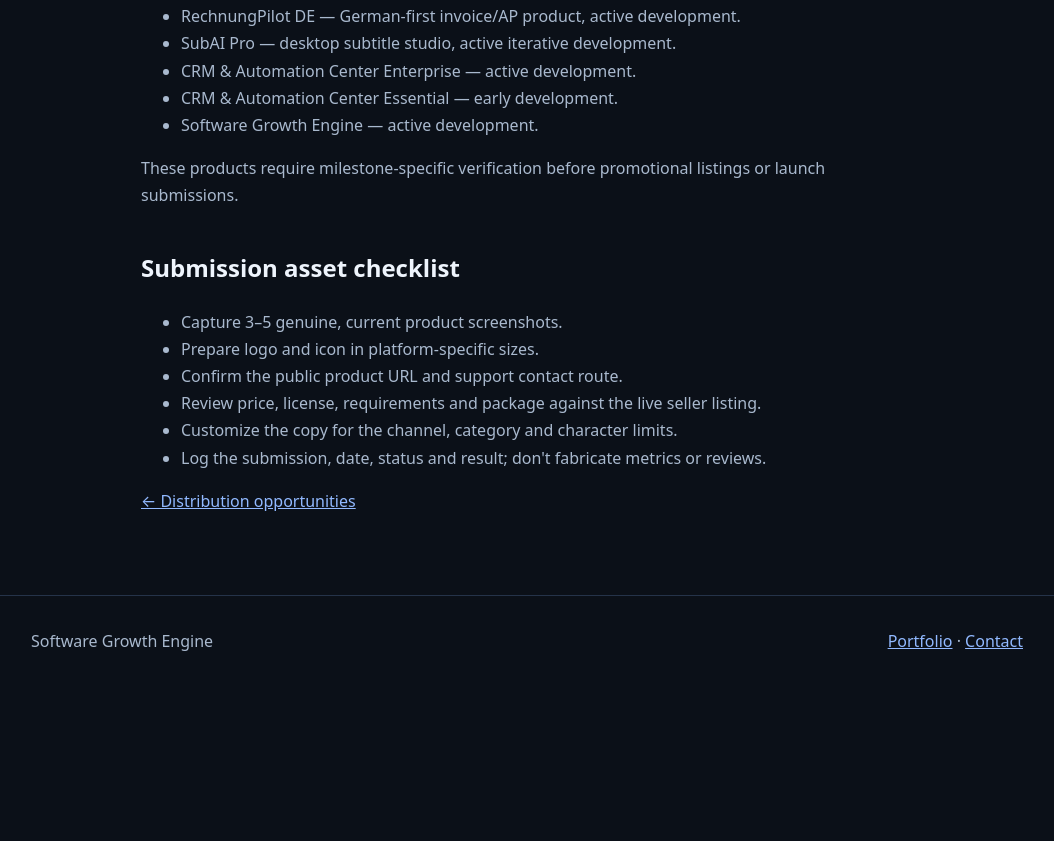
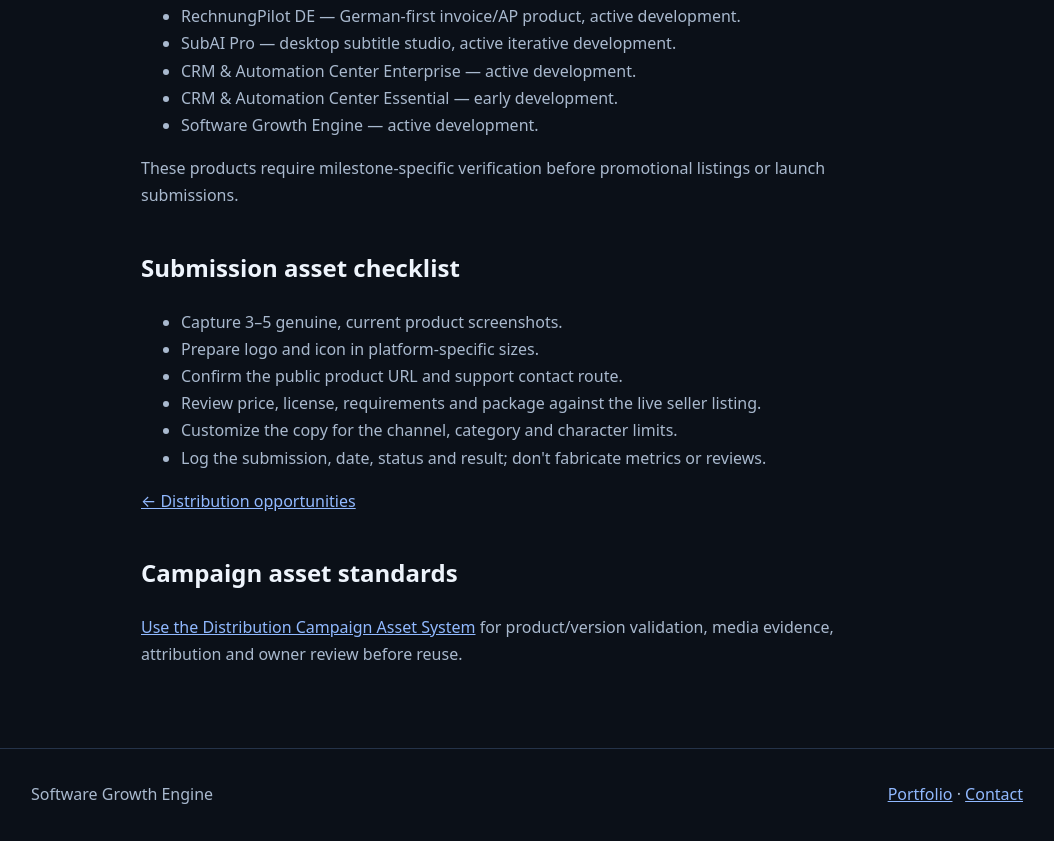
Before and after one commit to sayedshikh/SGE-Software-Growth-Engine, a plain HTML site: page site/distribution-copy-kit.html in a window 1280 px wide. Shown: the part 3274-4115 px from the top of the page, without its empty margins (113-1167 px from the left). Before the commit the page ends 3961 px from the top, so only its background shows below. Drawn offline with Linux system fonts and the light colour scheme.

Commit message:
Link campaign asset standards in copy kit

```diff
--- a/site/distribution-copy-kit.html
+++ b/site/distribution-copy-kit.html
@@ -4,4 +4,4 @@
 <h2>2 — Freelance Command Center Android</h2><article class="panel"><h3>Tagline</h3><p>Manage freelance business details from your Android phone.</p><h3>Short description</h3><p>The Android edition helps freelancers manage clients, projects and tasks, invoices, income and expenses, follow-ups, time tracking and pricing from a mobile workflow. Verify compatibility, package and current delivery details on the seller listing.</p><h3>Audience</h3><p>Freelancers and independent service providers who prefer to manage their workflow on Android.</p><h3>Keywords</h3><p>freelancer app, freelance business manager, client management Android, project tracker Android, invoice tracker</p><h3>CTA</h3><p><a href="https://payhip.com/b/9qw0m">Payhip</a> · <a href="https://saydelshikh.gumroad.com/l/freelance-command-center-android">Gumroad</a></p></article>
 <h2>3 — Freelance Command Center Self-Hosted</h2><article class="panel"><h3>Tagline</h3><p>Run a freelance business management workflow on infrastructure you control.</p><h3>Short description</h3><p>The self-hosted edition is a freelance business management system covering clients, projects, tasks and follow-ups, quotes and invoices, income and expenses, time, goals, analytics and pricing tools. Installation requires a supported Node.js and PostgreSQL environment; hosting, access security, backups and maintenance remain the customer's responsibility. Confirm current version and package contents before submission.</p><h3>Audience</h3><p>Technically capable freelancers or small teams seeking self-hosted deployment.</p><h3>Keywords</h3><p>self hosted freelancer software, freelance CRM, client management, project management, self hosted business tools</p><h3>CTA</h3><p><a href="https://payhip.com/b/aOIVr">Payhip</a> · <a href="https://saydelshikh.gumroad.com/l/FreelanceCommandcenter">Gumroad</a></p></article>
 <h2>4 — CleanSubtitle AI</h2><article class="panel"><h3>Draft positioning (verification required)</h3><p>Subtitle cleanup workflows with AI-assisted correction and preservation-focused editing safeguards.</p><p>Before using this copy, verify the current product version, feature set, AI provider options, supported file formats, packaging, licensing, privacy behavior and seller page details. Do not submit this product based solely on this draft.</p><h3>CTA</h3><p><a href="https://saydelshikh.gumroad.com/l/cleansubtitle-ai">Gumroad listing</a></p></article>
-<h2>Products under development — not submission copy</h2><ul><li>RechnungPilot DE — German-first invoice/AP product, active development.</li><li>SubAI Pro — desktop subtitle studio, active iterative development.</li><li>CRM &amp; Automation Center Enterprise — active development.</li><li>CRM &amp; Automation Center Essential — early development.</li><li>Software Growth Engine — active development.</li></ul><p>These products require milestone-specific verification before promotional listings or launch submissions.</p><h2>Submission asset checklist</h2><ul><li>Capture 3–5 genuine, current product screenshots.</li><li>Prepare logo and icon in platform-specific sizes.</li><li>Confirm the public product URL and support contact route.</li><li>Review price, license, requirements and package against the live seller listing.</li><li>Customize the copy for the channel, category and character limits.</li><li>Log the submission, date, status and result; don't fabricate metrics or reviews.</li></ul><p><a href="distribution-opportunities.html">← Distribution opportunities</a></p></main><footer><span>Software Growth Engine</span><span><a href="portfolio.html">Portfolio</a> · <a href="contact.html">Contact</a></span></footer></body></html>
+<h2>Products under development — not submission copy</h2><ul><li>RechnungPilot DE — German-first invoice/AP product, active development.</li><li>SubAI Pro — desktop subtitle studio, active iterative development.</li><li>CRM &amp; Automation Center Enterprise — active development.</li><li>CRM &amp; Automation Center Essential — early development.</li><li>Software Growth Engine — active development.</li></ul><p>These products require milestone-specific verification before promotional listings or launch submissions.</p><h2>Submission asset checklist</h2><ul><li>Capture 3–5 genuine, current product screenshots.</li><li>Prepare logo and icon in platform-specific sizes.</li><li>Confirm the public product URL and support contact route.</li><li>Review price, license, requirements and package against the live seller listing.</li><li>Customize the copy for the channel, category and character limits.</li><li>Log the submission, date, status and result; don't fabricate metrics or reviews.</li></ul><p><a href="distribution-opportunities.html">← Distribution opportunities</a></p><h2>Campaign asset standards</h2><p><a href="distribution-campaign-assets.html">Use the Distribution Campaign Asset System</a> for product/version validation, media evidence, attribution and owner review before reuse.</p></main><footer><span>Software Growth Engine</span><span><a href="portfolio.html">Portfolio</a> · <a href="contact.html">Contact</a></span></footer></body></html>
```
